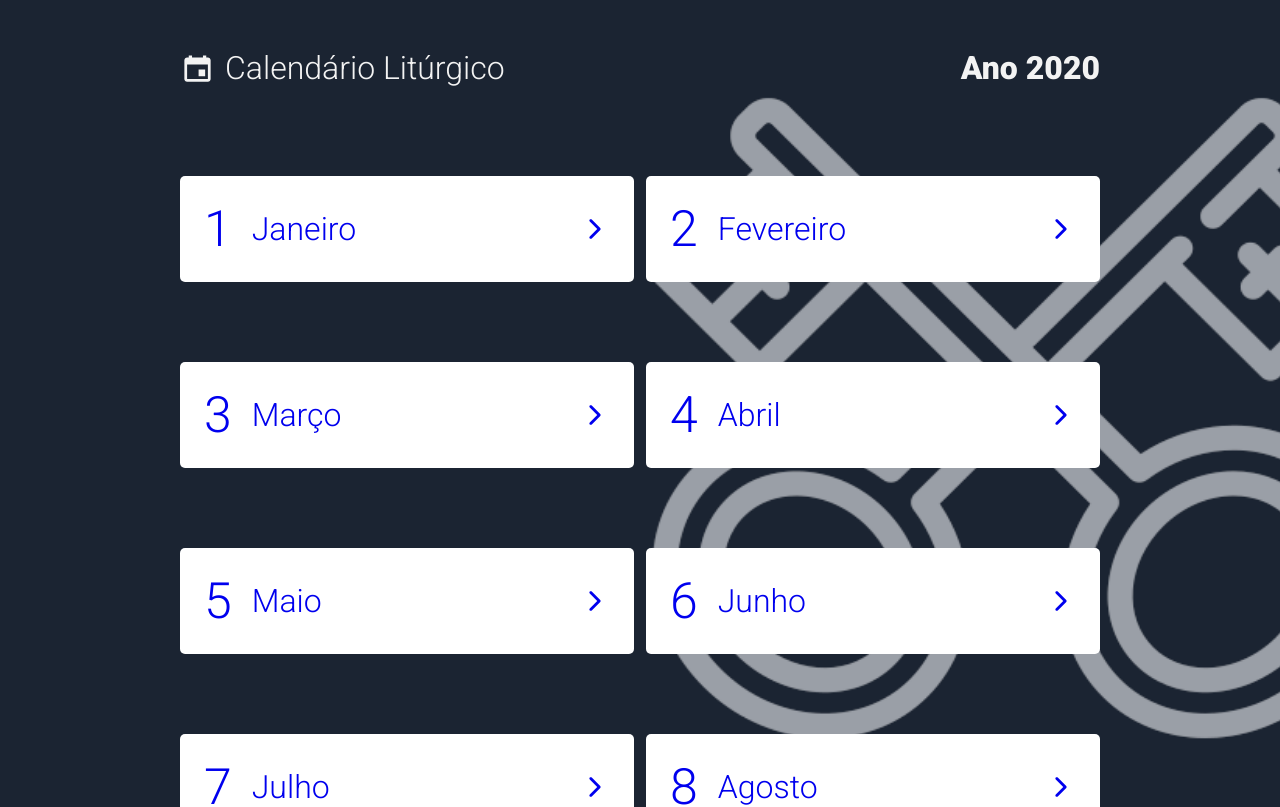
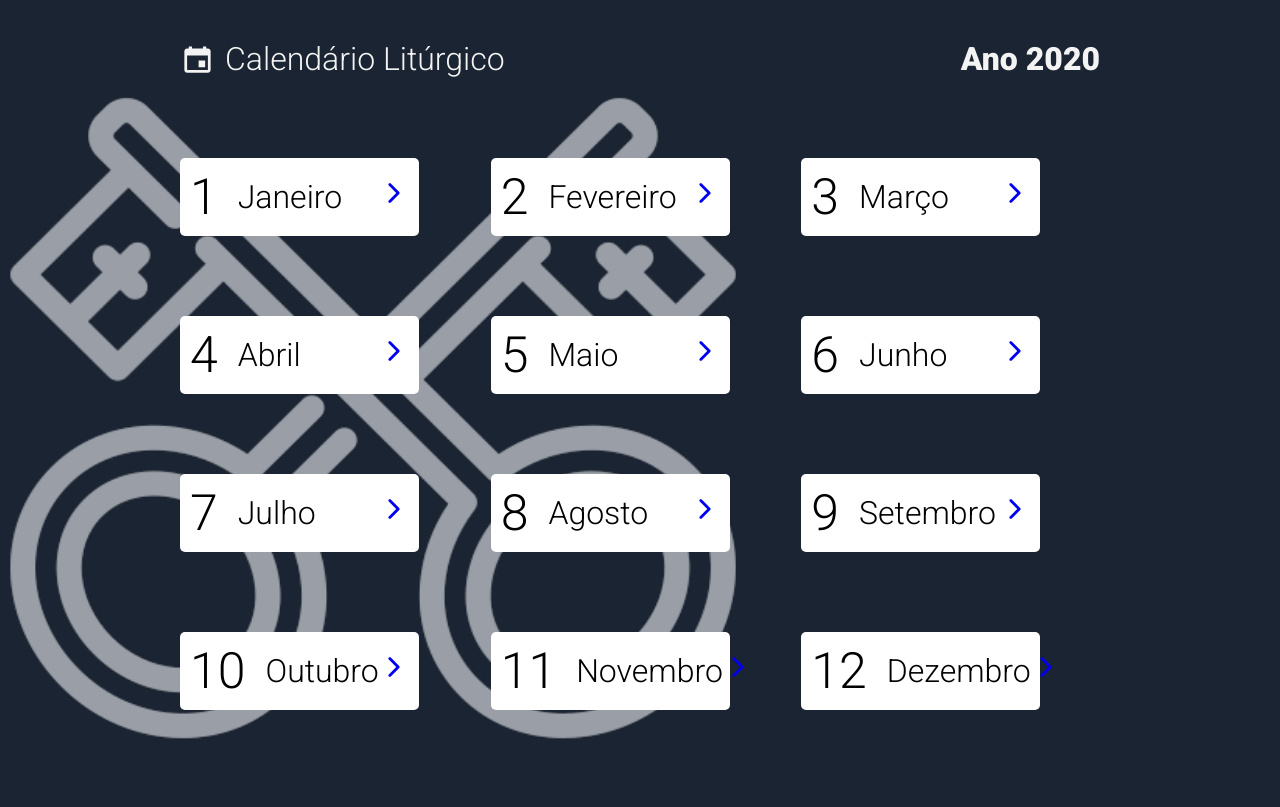
Before and after one commit to peidrao/Liturgical-Calendar, a React (Create React App) app: page / in a window 1280 px wide. Shown: the top 807 px of the page. Built offline with nearby package versions, Linux system fonts and the light colour scheme.

Commit message:
alterações na hm

```diff
--- a/src/pages/Home/index.tsx
+++ b/src/pages/Home/index.tsx
@@ -17,126 +17,126 @@ const Home: React.FC = () => {
       </Header>
 
       <Container>
-        <Link style={{ textDecoration: 'none' }} to="month/1">
         <Content>
           <p>1</p>
 
           <div>
             <p>Janeiro</p>
           </div>
+          <Link style={{ textDecoration: 'inherit' }} to="month/1">
             <IoIosArrowForward size={30} />
+          </Link>
         </Content>
-        </Link>
 
-        <Link style={{ textDecoration: 'none' }} to="month/2">
         <Content>
           <p>2</p>
           <div>
             <p>Fevereiro</p>
           </div>
+          <Link style={{ textDecoration: 'none' }} to="month/2">
             <IoIosArrowForward size={30} />
+          </Link>
         </Content>
-        </Link>
 
-        <Link style={{ textDecoration: 'none' }} to="month/3">
         <Content>
           <p>3</p>
           <div>
             <p>Março</p>
           </div>
+          <Link style={{ textDecoration: 'none' }} to="month/3">
             <IoIosArrowForward size={30} />
+          </Link>
         </Content>
-        </Link>
 
-        <Link style={{ textDecoration: 'none' }} to="month/4">
         <Content>
           <p>4</p>
           <div>
             <p>Abril</p>
           </div>
+          <Link style={{ textDecoration: 'none' }} to="month/4">
             <IoIosArrowForward size={30} />
+          </Link>
         </Content>
-        </Link>
 
-        <Link style={{ textDecoration: 'none' }} to="month/5">
         <Content>
           <p>5</p>
           <div>
             <p>Maio</p>
           </div>
+          <Link style={{ textDecoration: 'none' }} to="month/5">
             <IoIosArrowForward size={30} />
+          </Link>
         </Content>
-        </Link>
 
-        <Link style={{ textDecoration: 'none' }} to="month/6">
         <Content>
           <p>6</p>
           <div>
             <p>Junho</p>
           </div>
+          <Link style={{ textDecoration: 'none' }} to="month/6">
             <IoIosArrowForward size={30} />
+          </Link>
         </Content>
-        </Link>
 
-        <Link style={{ textDecoration: 'none' }} to="month/7">
         <Content>
           <p>7</p>
           <div>
             <p>Julho</p>
           </div>
+          <Link style={{ textDecoration: 'none' }} to="month/7">
             <IoIosArrowForward size={30} />
+          </Link>
         </Content>
-        </Link>
 
-        <Link style={{ textDecoration: 'none' }} to="month/8">
         <Content>
           <p>8</p>
           <div>
             <p>Agosto</p>
           </div>
+          <Link style={{ textDecoration: 'none' }} to="month/8">
             <IoIosArrowForward size={30} />
+          </Link>
         </Content>
-        </Link>
 
-        <Link style={{ textDecoration: 'none' }} to="month/9">
         <Content>
           <p>9</p>
           <div>
             <p>Setembro</p>
           </div>
+          <Link style={{ textDecoration: 'none' }} to="month/9">
             <IoIosArrowForward size={30} />
+          </Link>
         </Content>
-        </Link>
 
-        <Link style={{ textDecoration: 'none' }} to="month/10">
         <Content>
           <p>10</p>
           <div>
             <p>Outubro</p>
           </div>
+          <Link style={{ textDecoration: 'none' }} to="month/10">
             <IoIosArrowForward size={30} />
+          </Link>
         </Content>
-        </Link>
 
-        <Link style={{ textDecoration: 'none' }} to="month/11">
         <Content>
           <p>11</p>
           <div>
             <p>Novembro</p>
           </div>
+          <Link style={{ textDecoration: 'none' }} to="month/11">
             <IoIosArrowForward size={30} />
+          </Link>
         </Content>
-        </Link>
 
-        <Link style={{ textDecoration: 'none' }} to="month/12">
         <Content>
           <p>12</p>
           <div>
             <p>Dezembro</p>
           </div>
+          <Link style={{ textDecoration: 'none' }} to="month/12">
             <IoIosArrowForward size={30} />
+          </Link>
         </Content>
-        </Link>
       </Container>
     </>
   );
--- a/src/pages/Home/styles.ts
+++ b/src/pages/Home/styles.ts
@@ -15,8 +15,8 @@ export const Header = styled.div`
 export const Title = styled.span`
   display: flex;
   align-items: center;
-  max-width: 450px;
-  line-height: 56px;
+  max-width: 400px;
+  line-height: 10px;
 
   p {
     padding-left: 10px;
@@ -27,18 +27,18 @@ export const Title = styled.span`
 export const Container = styled.div`
   font-size: 32px;
   display: grid;
-  grid-template-columns: repeat(2, 1fr);
+  grid-template-columns: repeat(3, 1fr);
   column-gap: 12px;
 `;
 
 export const Content = styled.div`
   margin-top: 80px;
-  max-width: 700px;
+  max-width: 500px;
   align-content: start;
   background: #fff;
   border-radius: 5px;
-  width: 100%;
-  padding: 24px;
+  width: 80%;
+  padding: 10px;
   display: flex;
   align-items: center;
   trasition: transform 0.2s;
--- a/src/styles/global.ts
+++ b/src/styles/global.ts
@@ -10,7 +10,7 @@ export default createGlobalStyle`
    }
 
    body {
-  background: #1B2432 url(${keysCrossed}) no-repeat -260% top;
+  background: #1B2432 url(${keysCrossed}) no-repeat -330px top ;
      -webkit-font-smoothing: antialiased;
    }
 
```
Also changed, not shown: 2 other files (tests, documents, lock files or other folders). Lines whose indentation alone changed are shown as unchanged.
